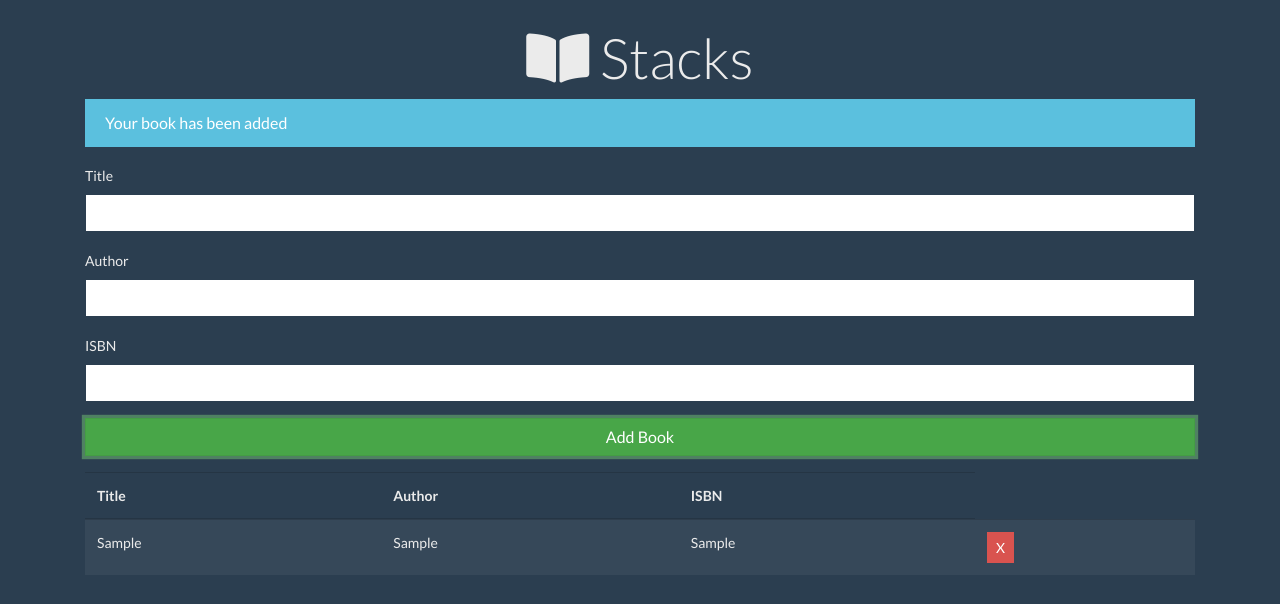
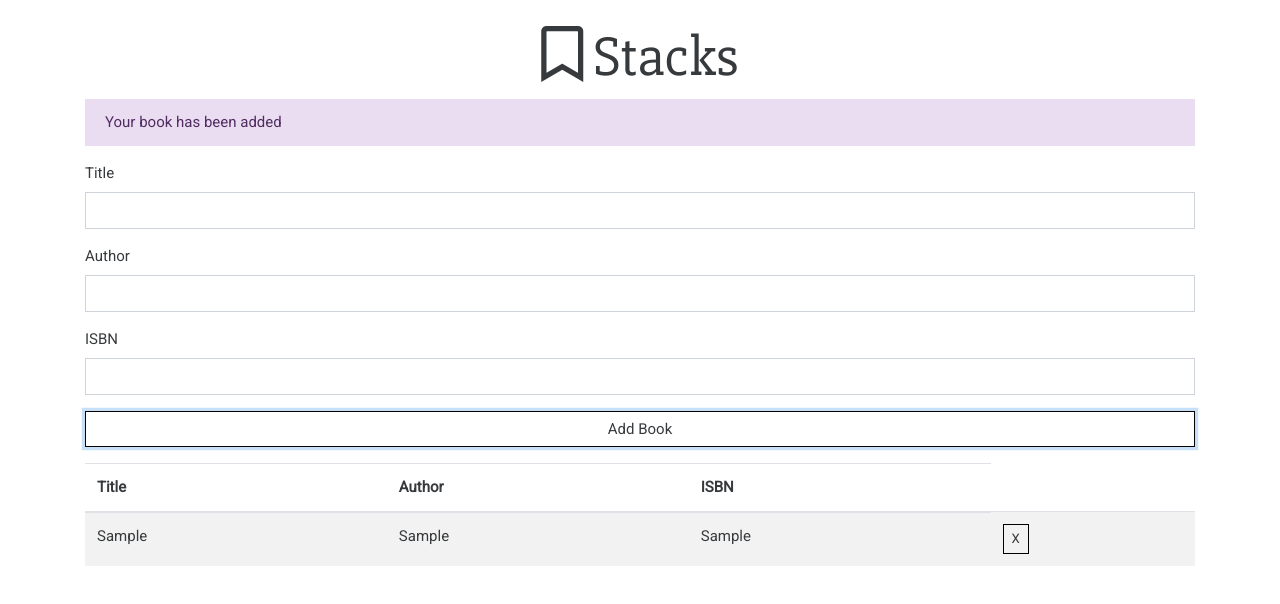
Before and after one commit to CanRaffs89/little-book-lister, a plain HTML site: page index.html in a window 1280 px wide. Both pictures are taken after typing "Sample", "Sample", "Sample" into the empty fields and a click on the input "Add Book". Drawn offline with nearby package versions, Linux system fonts and the light colour scheme.

Commit message:
Restyled ui

```diff
--- a/app.js
+++ b/app.js
@@ -21,7 +21,7 @@ class UI {
             <td>${book.title}</td>
             <td>${book.author}</td>
             <td>${book.isbn}</td>
-            <td><a href="#" class="btn btn-danger btn-sm delete">X</a></td>
+            <td><a href="#" class="btn btn-sm delete">X</a></td>
         `;
         list.appendChild(row);
     }
--- a/index.html
+++ b/index.html
@@ -4,13 +4,15 @@
     <meta charset="UTF-8">
     <meta name="viewport" content="width=device-width, initial-scale=1.0">
     <meta http-equiv="X-UA-Compatible" content="ie=edge">
-    <link rel="stylesheet" href="https://bootswatch.com/4/superhero/bootstrap.min.css">
+    <link rel="stylesheet" href="https://bootswatch.com/4/cosmo/bootstrap.min.css">
     <link rel="stylesheet" href="https://use.fontawesome.com/releases/v5.6.3/css/all.css">
+    <link href="https://fonts.googleapis.com/css?family=Roboto|Slabo+27px" rel="stylesheet">
+    <link rel="stylesheet" href="styles.css">
     <title>Stacks | Book Lister</title>
 </head>
 <body>
     <div class="container mt-4">
-        <h1 class="display-4 text-center"><i class="fas fa-book-open"></i> Stacks</h1>
+        <h1 class="title display-4 text-center"><i class="far fa-bookmark"></i> Stacks</h1>
         <form id="book-form">
             <div class="form-group">
                 <label for="title">Title</label>
@@ -24,7 +26,7 @@
                 <label for="isbn">ISBN</label>
                 <input type="text" id="isbn" class="form-control">
             </div>
-            <input type="submit" value="Add Book" class="btn btn-success btn-block">
+            <input type="submit" value="Add Book" class="btn-add btn btn-block">
         </form>
         <table class="table table-striped mt-3">
             <thead>
--- /dev/null
+++ b/styles.css
@@ -0,0 +1,15 @@
+body {
+    font-family: 'Roboto', sans-serif;
+}
+
+.title {
+    font-family: 'Slabo 27px', serif;
+}
+
+.btn-add {
+    border: 1px solid #000;
+}
+
+.btn-sm {
+    border: 1px solid #000;
+}
```
